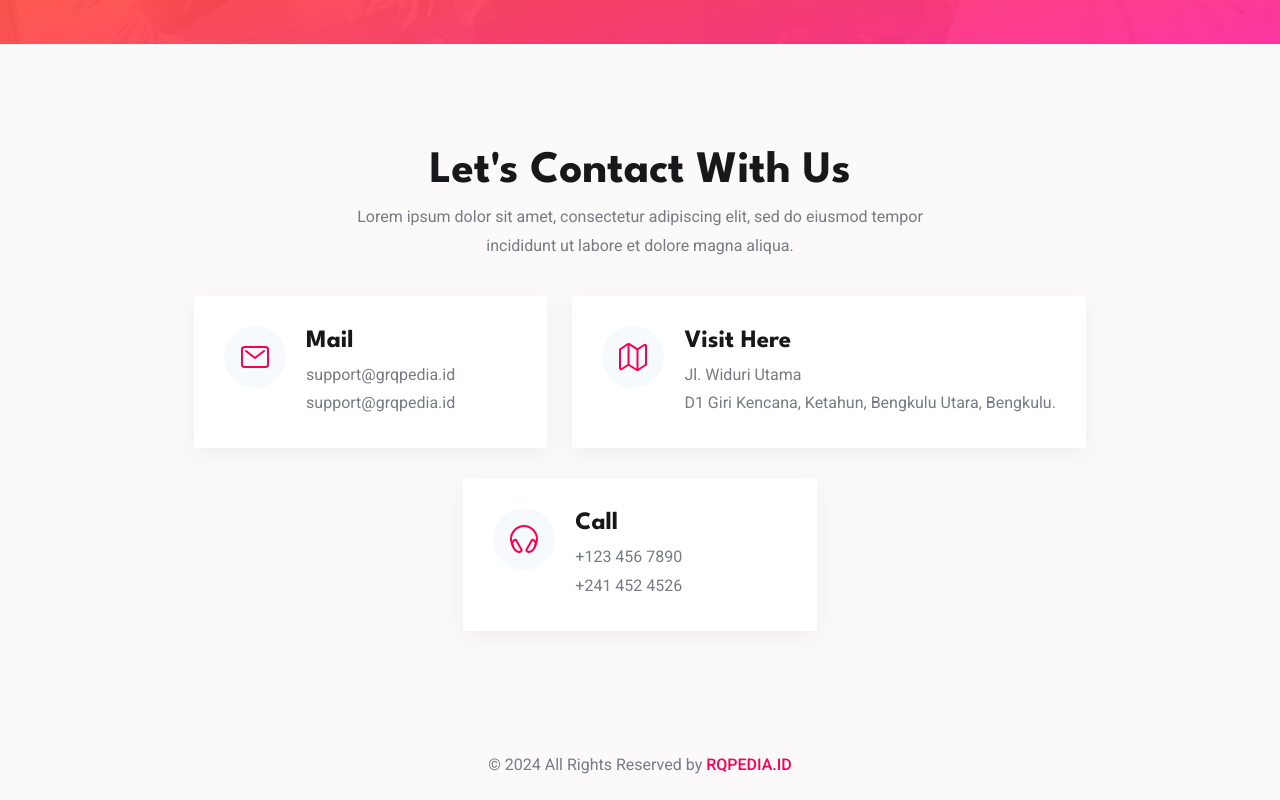
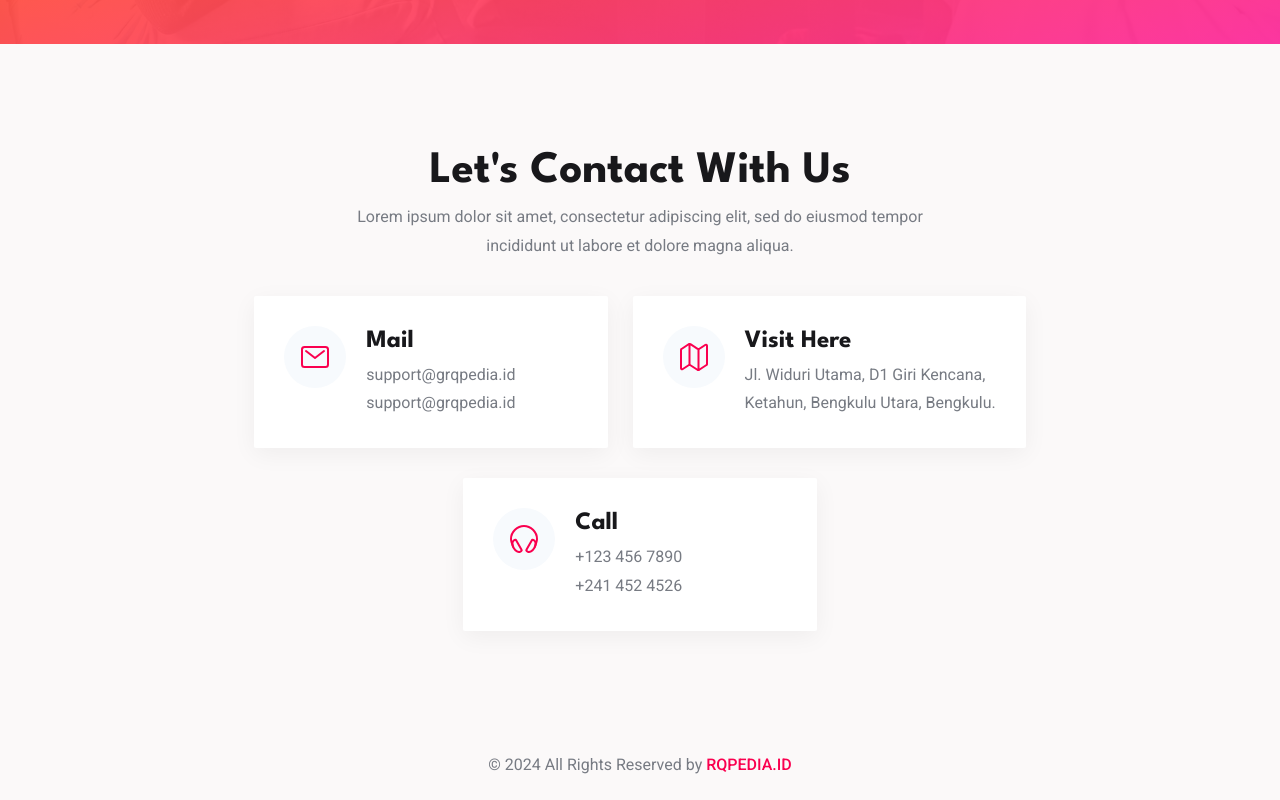
Before and after one commit to rqpedia/lp, a plain HTML site: page index.html in a window 1280 px wide. Shown: the part 4479-5279 px from the top of the page. Drawn offline with nearby package versions, Linux system fonts and the light colour scheme.

Commit message:
Update index.html

```diff
--- a/index.html
+++ b/index.html
@@ -543,7 +543,7 @@ Each of the services we have listed are designed to work in tandem, creating a c
                 <div class="card-content">
                   <h3 class="h3 card-title">Visit Here</h3>
                   <address class="card-address">
-                    <a href="https://maps.app.goo.gl/kGXxWtEZigrGEYVb8">Jl. Widuri Utama </br>D1 Giri Kencana, Ketahun, Bengkulu Utara, Bengkulu.</a>
+                    <a href="https://maps.app.goo.gl/kGXxWtEZigrGEYVb8">Jl. Widuri Utama, D1 Giri Kencana, </br>Ketahun, Bengkulu Utara, Bengkulu.</a>
                   </address>
                 </div>
               </div>
```
